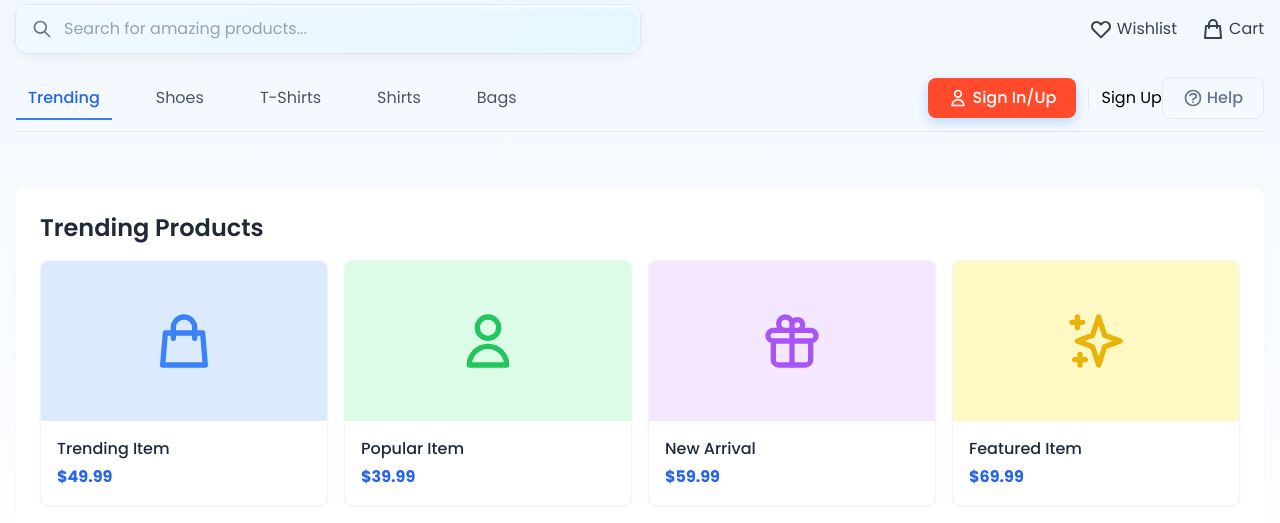
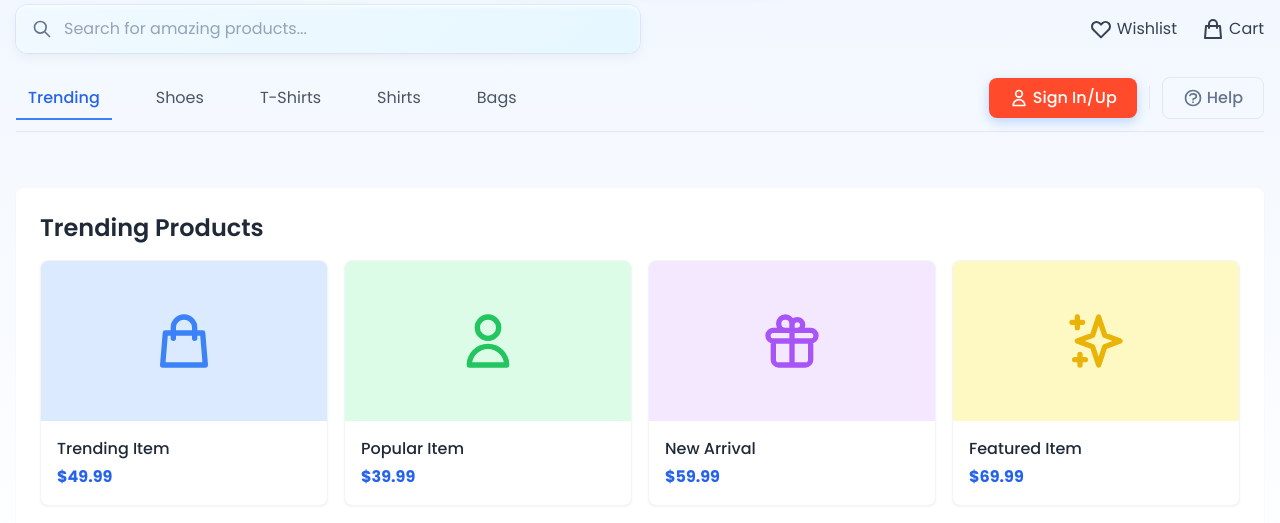
Before and after one commit to shettyprajwal223/udesign-lab, a plain HTML site: page index.html in a window 1280 px wide. Shown: the part 153-676 px from the top of the page. Drawn offline with nearby package versions, Linux system fonts and the light colour scheme.

Commit message:
index.html

```diff
--- a/index.html
+++ b/index.html
@@ -612,12 +612,12 @@
                         <svg xmlns="http://www.w3.org/2000/svg" class="h-5 w-5 mr-1" fill="none" viewBox="0 0 24 24" stroke="currentColor">
                             <path stroke-linecap="round" stroke-linejoin="round" stroke-width="2" d="M16 7a4 4 0 11-8 0 4 4 0 018 0zM12 14a7 7 0 00-7 7h14a7 7 0 00-7-7z" />
                         </svg>
-                        Sign In/Up
+                            <a href="signup.html">Sign In/Up</a>
                     </button>
 
 
                     <div class="nav-divider mx-3"></div>
-                    <a href="signup.html">Sign Up</a>
+
                     <button class="help-button">
                         <svg xmlns="http://www.w3.org/2000/svg" class="h-5 w-5 mr-1" fill="none" viewBox="0 0 24 24" stroke="currentColor">
                             <path stroke-linecap="round" stroke-linejoin="round" stroke-width="2" d="M8.228 9c.549-1.165 2.03-2 3.772-2 2.21 0 4 1.343 4 3 0 1.4-1.278 2.575-3.006 2.907-.542.104-.994.54-.994 1.093m0 3h.01M21 12a9 9 0 11-18 0 9 9 0 0118 0z" />
```
